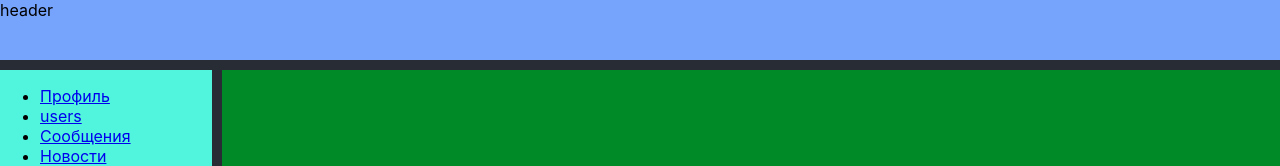
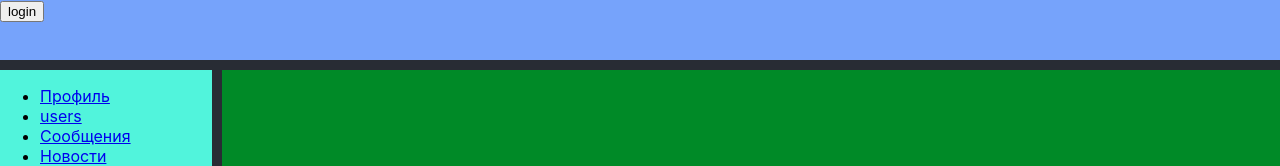
Before and after one commit to Kryqq/SocialNetwork, a React (Create React App) app: page / in a window 1280 px wide. Shown: the top 166 px of the page. Built offline with nearby package versions, Linux system fonts and the light colour scheme.

Commit message:
✅ refactor Header component

```diff
--- a/src/layout/header/Header.tsx
+++ b/src/layout/header/Header.tsx
@@ -1,5 +1,12 @@
-import React from 'react';
+import { AuthReducerType } from '../../redux/authReducer';
 import styles from './Header.module.scss';
-export const Header = () => {
-   return <div className={styles.header}>header</div>;
+
+type HeaderPropsType = {
+   isAuth: boolean;
+   login: string | null;
+   setUserAuthData: (data: AuthReducerType) => void;
 };
+
+export const Header = (props: HeaderPropsType) => {
+   return <div className={styles.header}>{props.isAuth === true ? <div>login</div> : <button>login</button>}</div>;
+};
```
